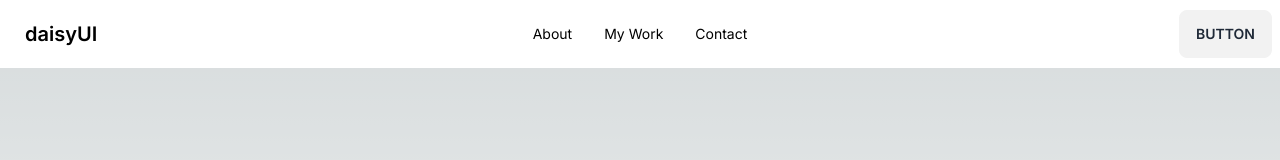
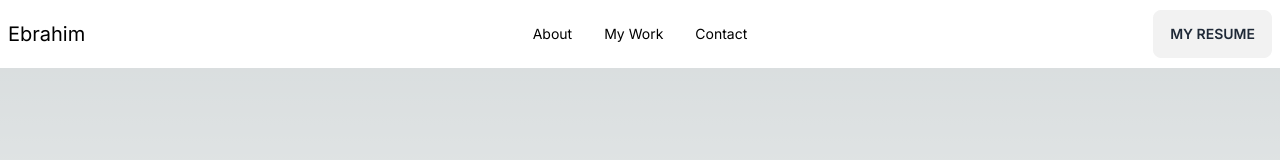
Before and after one commit to mohammadibrahiim1/personal, a Next.js app: page / in a window 1280 px wide. Shown: the top 160 px of the page. Built offline with nearby package versions, Linux system fonts and the light colour scheme.

Commit message:
navbar text changed

```diff
--- a/src/app/shared/Navbar/Navbar.js
+++ b/src/app/shared/Navbar/Navbar.js
@@ -27,9 +27,12 @@ const Navbar = () => {
               className="menu menu-sm dropdown-content mt-3 z-[1] p-2 shadow bg-base-100 rounded-box w-52"
             >
               <li>
-                <a>Item 1</a>
+                <a>About</a>
               </li>
               <li>
+                <a>My Work</a>
+              </li>
+              {/* <li>
                 <a>Parent</a>
                 <ul className="p-2">
                   <li>
@@ -39,13 +42,13 @@ const Navbar = () => {
                     <a>Submenu 2</a>
                   </li>
                 </ul>
-              </li>
+              </li> */}
               <li>
-                <a>Item 3</a>
+                <a>Contact</a>
               </li>
             </ul>
           </div>
-          <a className="btn btn-ghost normal-case text-xl">daisyUI</a>
+          <a className=" normal-case text-xl">Ebrahim</a>
         </div>
         <div className="navbar-center hidden lg:flex">
           <ul className="menu menu-horizontal px-1">
@@ -55,26 +58,14 @@ const Navbar = () => {
             <li>
               <a>My Work</a>
             </li>
-            {/* <li tabIndex={0}>
-              <details>
-                <summary>Work</summary>
-                <ul className="p-2">
-                  <li>
-                    <a>Submenu 1</a>
-                  </li>
-                  <li>
-                    <a>Submenu 2</a>
-                  </li>
-                </ul>
-              </details>
-            </li> */}
+
             <li>
               <a>Contact</a>
             </li>
           </ul>
         </div>
         <div className="navbar-end">
-          <a className="btn">Button</a>
+          <a className="btn">My Resume</a>
         </div>
       </div>
     </div>
```
